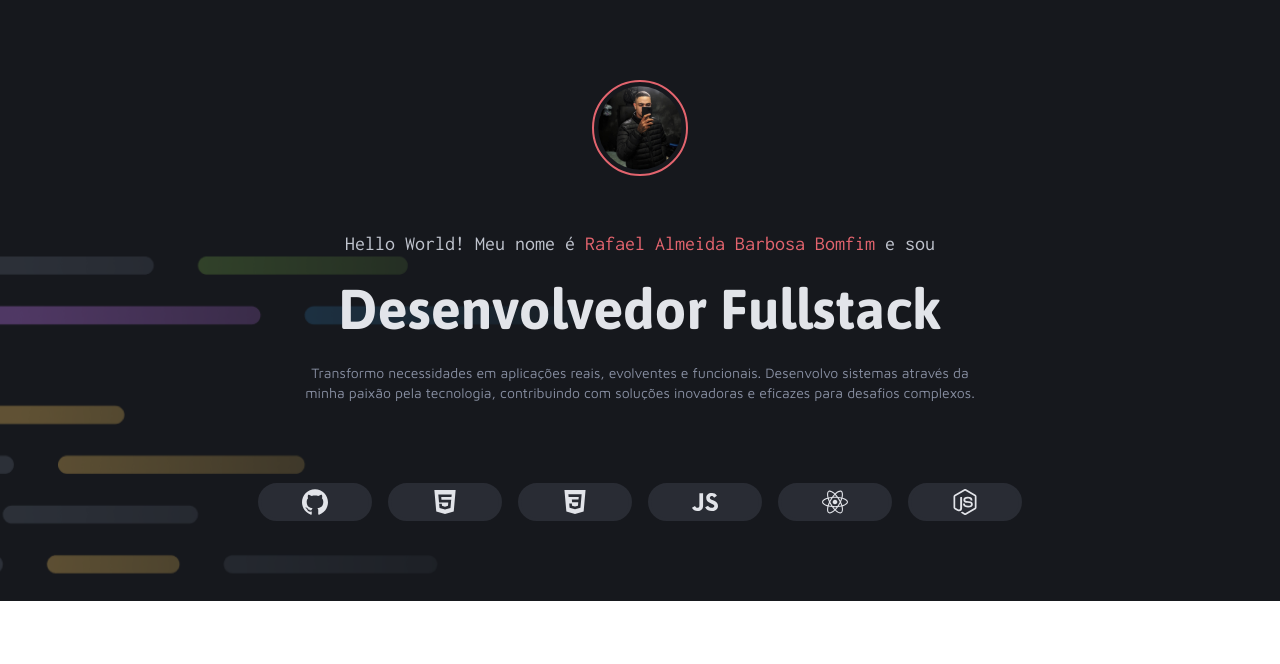
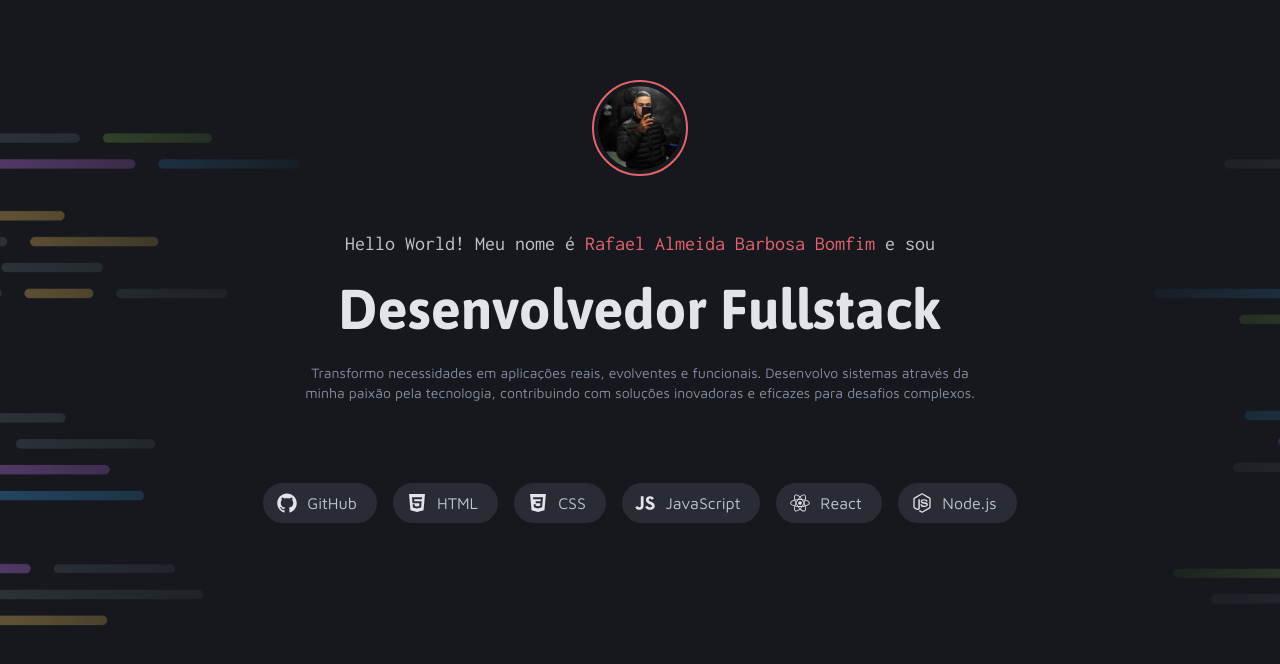
Before and after one commit to rafadev075/portifolio, a plain HTML site: page index.html in a window 1280 px wide. Drawn offline with Linux system fonts and the light colour scheme.

Commit message:
estruturando o header

```diff
--- a/index.html
+++ b/index.html
@@ -14,7 +14,10 @@
 <body>
   <header>
     <div>
-      <img  class="perfil" src="assets/perfil.jpg" alt="minha foto">
+        <div>
+              <img src="assets/perfil.jpg" alt="minha foto" class="perfil">
+              <!-- <img src="assets/Vector.svg" alt="" class="perfil2"> -->
+        </div>
       <section id="title">
         <h2>Hello World! Meu nome é <span>Rafael Almeida Barbosa Bomfim</span> e sou</h2>
         <h1>Desenvolvedor Fullstack</h1>
@@ -22,12 +25,47 @@
       </section>
 
       <section class="logos">
-        <figure><img src="assets/GitHub.svg" alt="icone GITHUB"></figure>
-        <figure><img src="assets/HTML.svg" alt="icone HTML"></figure>
-        <figure><img src="assets/CSS.svg" alt="icone CSS"></figure>
-        <figure><img src="assets/JavaScript.svg" alt="icone JAVASCRIPT"></figure>
-        <figure><img src="assets/React.svg" alt="icone REACT"></figure>
-        <figure><img src="assets/Node.js.svg" alt="icone NODE.JS"></figure>
+        <figure class="lg">
+          <img src="assets/GitHub.svg" alt="icone GITHUB">
+          <figcaption>
+            <span>GitHub</span>
+          </figcaption>
+        </figure>
+
+        <figure class="lg htmll">
+          <img src="assets/HTML.svg" alt="icone html" class="cor-html" >
+          <figcaption>
+            <span>HTML</span>
+          </figcaption>
+        </figure>
+
+        <figure class="lg csss">
+          <img src="assets/CSS.svg" alt="icone css">
+          <figcaption>
+            <span>CSS</span>
+          </figcaption>
+        </figure>
+
+        <figure class="lg javaa">
+          <img src="assets/JavaScript.svg" alt="icone JavaScript">
+          <figcaption>
+            <span>JavaScript</span>
+          </figcaption>
+        </figure>
+
+        <figure class="lg reactt">
+          <img src="assets/React.svg" alt="icone React">
+          <figcaption>
+            <span>React</span>
+          </figcaption>
+        </figure>
+
+        <figure class="lg jss">
+          <img src="assets/Node.js.svg" alt="icone node.jss">
+          <figcaption>
+            <span>Node.js</span>
+          </figcaption>
+        </figure>
       </section>
     </div>
 
--- a/style/global.css
+++ b/style/global.css
@@ -27,6 +27,9 @@
   --text-sm: 400 14px/140% var(--font-family-3);
 }
 
+body {
+  /* display: flex; */
+}
 
 
 h1 {
@@ -46,3 +49,9 @@ h2 {
   font: var(--text-sm);
   color: var(--gray-300);
  }
+
+ figcaption {
+  display: grid;
+  font: var(--text-md);
+  color: var(--gray-200);
+}
--- a/style/header.css
+++ b/style/header.css
@@ -1,19 +1,32 @@
 header {
   background-image: url(../assets/Background_Intro.png);
+  background-size: cover;
   padding: 80px;
-  display: grid;
+  /* display: grid; */
   gap: 56px;
+  height: 100vh;
 }
 
 .perfil {
-  display: grid;
-  width: 87.27px;
-  height: 87.27px;
+  display: flex;
+  width: 100%;
+  height: 100%;
   object-fit: cover;
   border-radius: 9999px;
   justify-self: center;
   margin-bottom: 56px;
+
   /* gap: 56px; */
+
+}
+
+.perfil2 {
+  display: flex;
+
+  object-fit: cover;
+  border-radius: 9999px;
+  justify-self: center;
+
 
 }
 
@@ -22,6 +35,12 @@ header {
   width: 96px;
   height: 96px;
   padding: 4.36px;
+
+}
+
+.code {
+  position: absolute;
+  display: flex;
 
 }
 
@@ -51,9 +70,63 @@ figure {
   border-radius: 999px;
   background-color: var(--gray-400);
   width: 114px;
+  height: 40px;
+  color: var(--gray-200);
+}
+
+figure.htmll {
+  border: solid var(--gray-400);
+  border-radius: 999px;
+  background-color: var(--gray-400);
+  width: 105px;
+  height: 40px;
+  fill: var(--red);
+}
+
+figure.csss {
+  border: solid var(--gray-400);
+  border-radius: 999px;
+  background-color: var(--gray-400);
+  width: 92px;
+  height: 40px;
+}
+
+figure.javaa {
+  border: solid var(--gray-400);
+  border-radius: 999px;
+  background-color: var(--gray-400);
+  width: 138px;
+  height: 40px;
+}
+
+figure.reactt {
+  border: solid var(--gray-400);
+  border-radius: 999px;
+  background-color: var(--gray-400);
+  width: 106px;
+  height: 40px;
+}
+
+figure.jss {
+  border: solid var(--gray-400);
+  border-radius: 999px;
+  background-color: var(--gray-400);
+  width: 119px;
+  height: 40px;
 }
 
 figure img {
   display: grid;
   justify-self: center;
+  width: 24px;
+  height: 24px;
+  gap: 16px;
 }
+
+.lg {
+  display: grid;
+  grid-auto-flow: column;
+  align-items: center;
+  /* gap: 8px; */
+
+}
```
